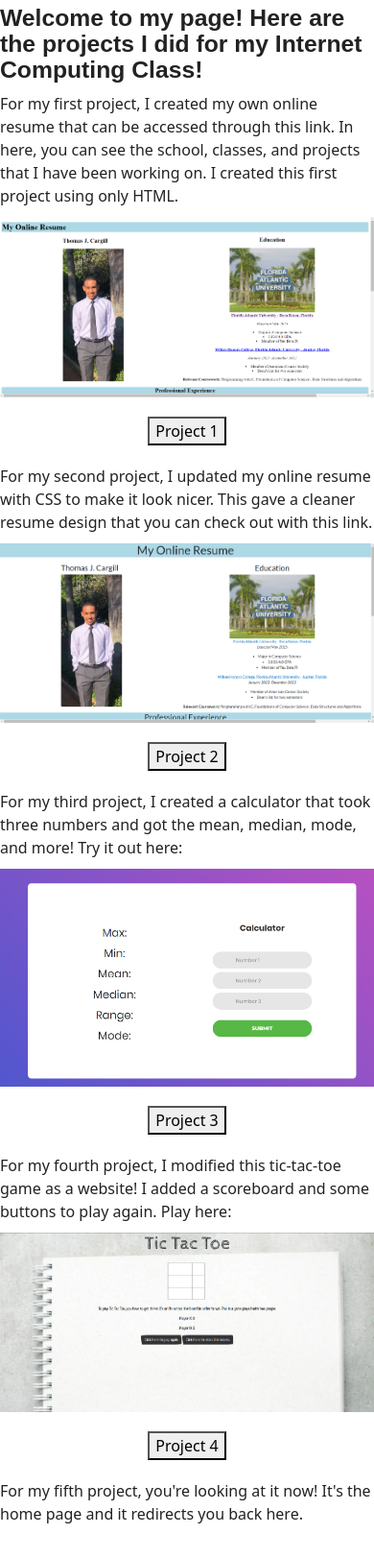
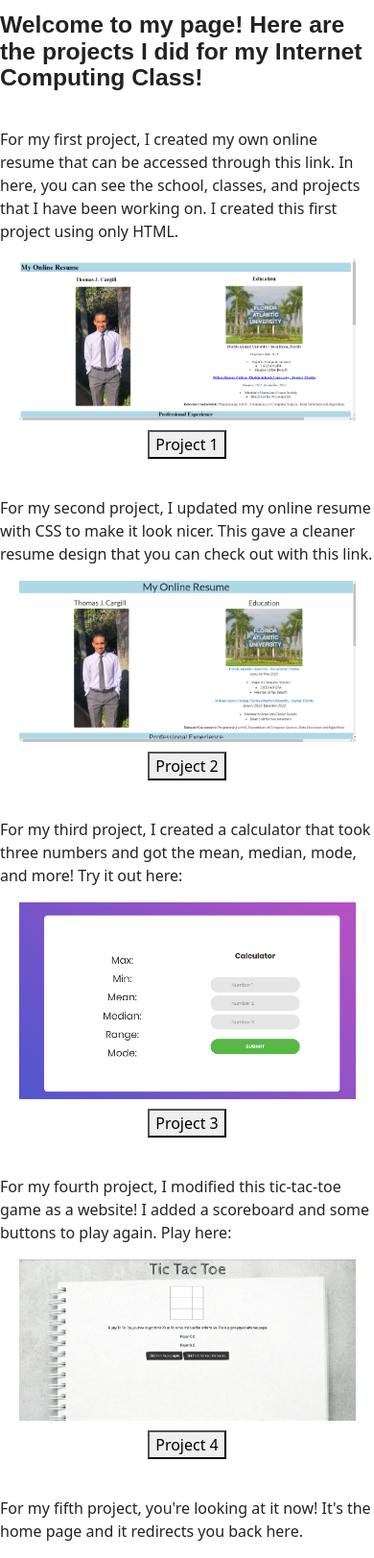
Before and after one commit to tcargill1/tc-website, a website: page my_website/public/index.html in a window 390 px wide. Shown: the part 90-1713 px from the top of the page at 96% size. Before the commit the page ends 1689 px from the top, so only its background shows below. Drawn offline with nearby package versions, Linux system fonts and the light colour scheme; a web font is replaced by a local one.

Commit message:
Changing again

```diff
--- a/my_website/public/mystyle.css
+++ b/my_website/public/mystyle.css
@@ -128,13 +128,13 @@ section {
     left: 23%;
 }*/
 
+/* General styles */
 .navbar-nav .nav-item {
     margin-right: 2%;
 }
 
 h2 {
-    position: relative;
-    top: 2%;
+    margin-top: 2%;
 }
 
 img {
@@ -150,199 +150,53 @@ a {
 }
 
 section {
-    position: relative;
-    top: 10%;
+    margin-top: 10%;
 }
 
-.project-1 img {
-    position: relative;
-    right: 50%;
-    bottom: 2%;
+.project-1 img,
+.project-2 img,
+.project-3 img,
+.project-4 img {
+    display: block;
+    margin: 0 auto;
+    width: 50%;
 }
 
-.project-1 button {
-    position: relative;
-    right: -60%;
-    bottom: -17%;
+.project-1 button,
+.project-2 button,
+.project-3 button,
+.project-4 button {
+    display: block;
+    margin: 20px auto;
 }
 
-.project-2 button {
-    position: relative;
-    right: -60%;
-    bottom: -22%;
+.project-1 p,
+.project-2 p,
+.project-3 p,
+.project-4 p,
+.project-5 p {
+    text-align: center;
 }
 
-.project-3 button {
-    position: relative;
-    right: -62%;
-    bottom: -2%;
-}
-
-.project-4 button {
-    position: relative;
-    right: -62%;
-    bottom: -7%;
-}
-
-.project-2 img {
-    position: relative;
-    right: 5%;
-    bottom: -1%;
-}
-
-.project-3 img {
-    position: relative;
-    right: -42%;
-    bottom: 0.5%;
-}
-
-.project-4 img {
-    position: relative;
-    right: 35%;
-    bottom: 12%;
-}
-
-.project-2 {
-    position: relative;
-    top: 30%;
-}
-
-.project-3 {
-    position: relative;
-    top: 60%;
-}
-
-.project-4 {
-    position: relative;
-    top: 90%;
-}
-
-.project-1 p {
-    position: absolute;
-    white-space: nowrap;
-    left: 0%;
-    bottom: 2%;
-}
-
-.project-2 p {
-    position: absolute;
-    white-space: nowrap;
-    left: 10%;
-    bottom: 0.5%;
-}
-
-.project-3 p {
-    position: absolute;
-    white-space: nowrap;
-    left: 16%;
-    bottom: 25%;
-}
-
-.project-4 p {
-    position: absolute;
-    white-space: nowrap;
-    bottom: 17.5%;
-    left: 15%;
-}
-
-.project-5 {
-    position: relative;
-    top: 120%;
-    white-space: nowrap;
-}
-
-.project-5 p {
-    position: absolute;
-    white-space: nowrap;
-    bottom: 10%;
-    left: 23%;
-}
-
+/* Responsive styles */
 @media (max-width: 1200px) {
     img {
         width: 35%;
         margin-right: 5%;
     }
 
-    .project-1 img {
-        right: 40%;
-        bottom: 2%;
+    .project-1 img,
+    .project-2 img,
+    .project-3 img,
+    .project-4 img {
+        width: 50%;
     }
 
-    .project-1 button {
-        right: -50%;
-        bottom: -15%;
-    }
-
-    .project-2 button {
-        right: -50%;
-        bottom: -20%;
-    }
-
-    .project-3 button {
-        right: -52%;
-        bottom: -2%;
-    }
-
+    .project-1 button,
+    .project-2 button,
+    .project-3 button,
     .project-4 button {
-        right: -52%;
-        bottom: -5%;
-    }
-
-    .project-2 img {
-        right: 4%;
-        bottom: -1%;
-    }
-
-    .project-3 img {
-        right: -32%;
-        bottom: 0.5%;
-    }
-
-    .project-4 img {
-        right: 30%;
-        bottom: 10%;
-    }
-
-    .project-2 {
-        top: 25%;
-    }
-
-    .project-3 {
-        top: 50%;
-    }
-
-    .project-4 {
-        top: 75%;
-    }
-
-    .project-1 p {
-        left: 2%;
-        bottom: 2%;
-    }
-
-    .project-2 p {
-        left: 8%;
-        bottom: 0.5%;
-    }
-
-    .project-3 p {
-        left: 14%;
-        bottom: 20%;
-    }
-
-    .project-4 p {
-        bottom: 15%;
-        left: 12%;
-    }
-
-    .project-5 {
-        top: 100%;
-    }
-
-    .project-5 p {
-        bottom: 8%;
-        left: 20%;
+        margin: 15px auto;
     }
 }
 
@@ -353,51 +207,18 @@ section {
         float: none;
     }
 
-    .project-1 img, .project-2 img, .project-3 img, .project-4 img {
-        position: relative;
-        right: 0;
-        bottom: 0;
-        margin: 0 auto;
+    .project-1 img,
+    .project-2 img,
+    .project-3 img,
+    .project-4 img {
+        width: 75%;
     }
 
-    .project-1 button, .project-2 button, .project-3 button, .project-4 button {
-        position: relative;
-        right: 0;
-        bottom: 0;
-        margin: 20px auto;
-        display: block;
-    }
-
-    .project-2 {
-        top: 0;
-    }
-
-    .project-3 {
-        top: 0;
-    }
-
-    .project-4 {
-        top: 0;
-    }
-
-    .project-1 p, .project-2 p, .project-3 p, .project-4 p {
-        position: relative;
-        left: 0;
-        bottom: 0;
+    .project-1 button,
+    .project-2 button,
+    .project-3 button,
+    .project-4 button {
         margin: 10px auto;
-        white-space: normal;
-    }
-
-    .project-5 {
-        top: 0;
-    }
-
-    .project-5 p {
-        position: relative;
-        bottom: 0;
-        left: 0;
-        margin: 10px auto;
-        white-space: normal;
     }
 }
 
@@ -408,50 +229,25 @@ section {
         float: none;
     }
 
-    .project-1 img, .project-2 img, .project-3 img, .project-4 img {
-        position: relative;
-        right: 0;
-        bottom: 0;
-        margin: 0 auto;
+    .project-1 img,
+    .project-2 img,
+    .project-3 img,
+    .project-4 img {
+        width: 90%;
     }
 
-    .project-1 button, .project-2 button, .project-3 button, .project-4 button {
-        position: relative;
-        right: 0;
-        bottom: 0;
-        margin: 20px auto;
-        display: block;
+    .project-1 button,
+    .project-2 button,
+    .project-3 button,
+    .project-4 button {
+        margin: 10px auto;
     }
 
-    .project-2 {
-        top: 0;
-    }
-
-    .project-3 {
-        top: 0;
-    }
-
-    .project-4 {
-        top: 0;
-    }
-
-    .project-1 p, .project-2 p, .project-3 p, .project-4 p {
-        position: relative;
-        left: 0;
-        bottom: 0;
-        margin: 10px auto;
-        white-space: normal;
-    }
-
-    .project-5 {
-        top: 0;
-    }
-
+    .project-1 p,
+    .project-2 p,
+    .project-3 p,
+    .project-4 p,
     .project-5 p {
-        position: relative;
-        bottom: 0;
-        left: 0;
-        margin: 10px auto;
-        white-space: normal;
+        text-align: left;
     }
 }
```
